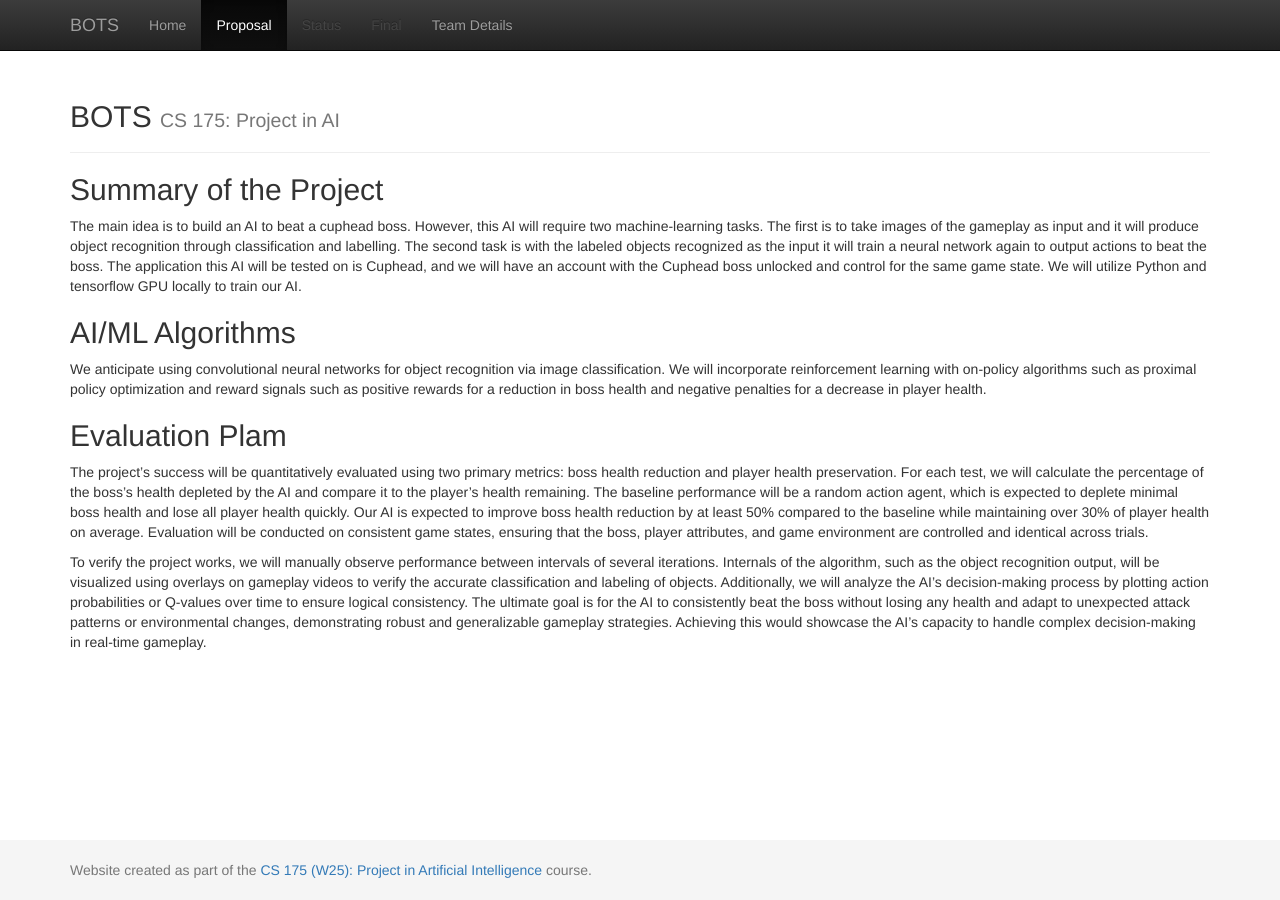
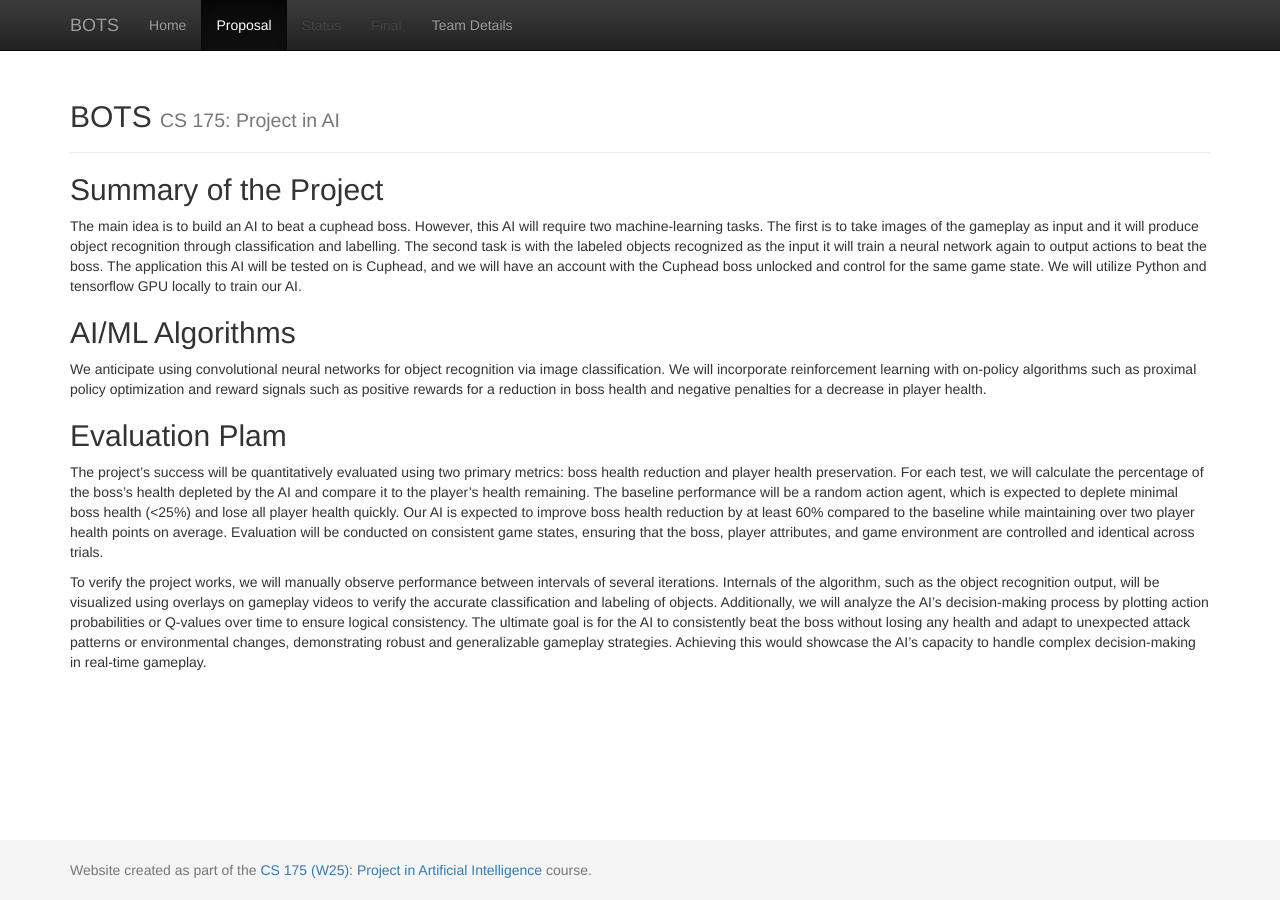
Before and after one commit to simonxcao/bots, a Jekyll site: the page built from docs/proposal.md, in a window 1280 px wide. Built offline with Jekyll 4.4.1, drawn with Linux system fonts in a browser that asks for light colours.

Commit message:
minor Update proposal.md

```diff
--- a/docs/proposal.md
+++ b/docs/proposal.md
@@ -10,6 +10,6 @@ The main idea is to build an AI to beat a cuphead boss. However, this AI will re
 We anticipate using convolutional neural networks for object recognition via image classification. We will incorporate reinforcement learning with on-policy algorithms such as proximal policy optimization and reward signals such as positive rewards for a reduction in boss health and negative penalties for a decrease in player health.
 
 ## Evaluation Plam
-The project's success will be quantitatively evaluated using two primary metrics: boss health reduction and player health preservation. For each test, we will calculate the percentage of the boss's health depleted by the AI and compare it to the player's health remaining. The baseline performance will be a random action agent, which is expected to deplete minimal boss health and lose all player health quickly. Our AI is expected to improve boss health reduction by at least 50% compared to the baseline while maintaining over 30% of player health on average. Evaluation will be conducted on consistent game states, ensuring that the boss, player attributes, and game environment are controlled and identical across trials.
+The project's success will be quantitatively evaluated using two primary metrics: boss health reduction and player health preservation. For each test, we will calculate the percentage of the boss's health depleted by the AI and compare it to the player's health remaining. The baseline performance will be a random action agent, which is expected to deplete minimal boss health (<25%) and lose all player health quickly. Our AI is expected to improve boss health reduction by at least 60% compared to the baseline while maintaining over two player health points on average. Evaluation will be conducted on consistent game states, ensuring that the boss, player attributes, and game environment are controlled and identical across trials.
 
 To verify the project works, we will manually observe performance between intervals of several iterations. Internals of the algorithm, such as the object recognition output, will be visualized using overlays on gameplay videos to verify the accurate classification and labeling of objects. Additionally, we will analyze the AI's decision-making process by plotting action probabilities or Q-values over time to ensure logical consistency. The ultimate goal is for the AI to consistently beat the boss without losing any health and adapt to unexpected attack patterns or environmental changes, demonstrating robust and generalizable gameplay strategies. Achieving this would showcase the AI's capacity to handle complex decision-making in real-time gameplay.
```
